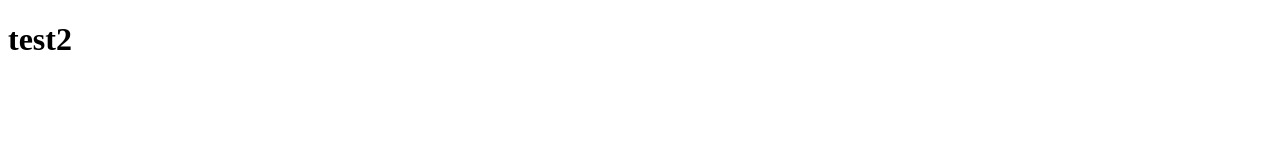
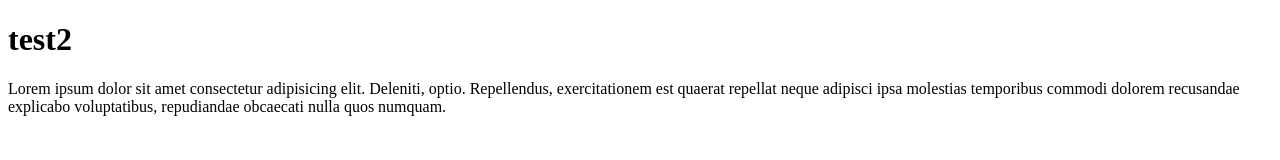
Before and after one commit to spale300/itbootcamp-js8, a plain HTML site: page 03_GIT/test2.html in a window 1280 px wide. Drawn offline with Linux system fonts and the light colour scheme.

Commit message:
dodat paragraf u test2.html

```diff
--- a/03_GIT/test2.html
+++ b/03_GIT/test2.html
@@ -8,5 +8,11 @@
   </head>
   <body>
     <h1>test2</h1>
+    <p>
+      Lorem ipsum dolor sit amet consectetur adipisicing elit. Deleniti, optio.
+      Repellendus, exercitationem est quaerat repellat neque adipisci ipsa
+      molestias temporibus commodi dolorem recusandae explicabo voluptatibus,
+      repudiandae obcaecati nulla quos numquam.
+    </p>
   </body>
 </html>
```
